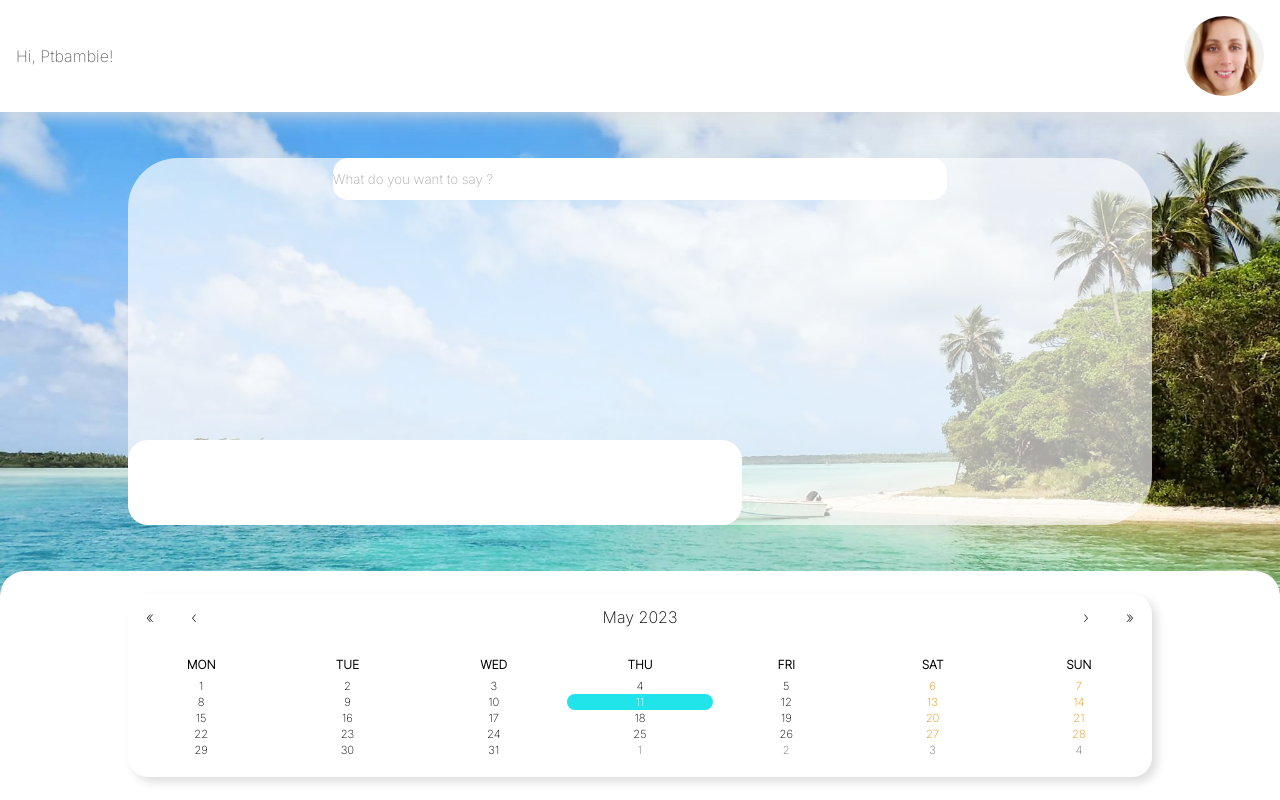
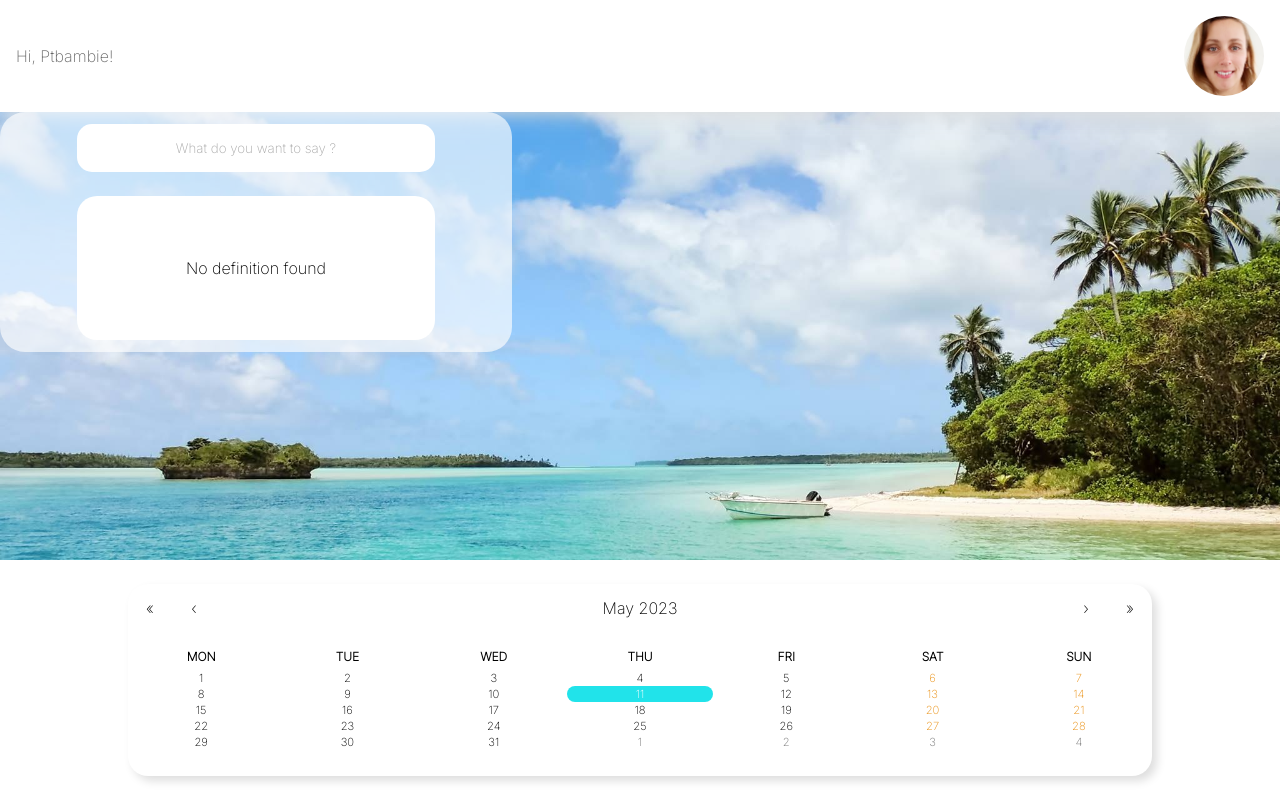
Before and after one commit to justroxanne/tripplanner, a React (Vite) app: page / in a window 1280 px wide. Built offline with nearby package versions, Linux system fonts and the light colour scheme; a web font is replaced by a local one.

Commit message:
dictionnary done

```diff
--- a/src/Front/Components/Dictionnary.css
+++ b/src/Front/Components/Dictionnary.css
@@ -1,35 +1,29 @@
-.dictionnary-container {
-  width: 100%;
-  height: 60%;
+.dictionnary {
+  width: 40%;
+  height: 30%;
   display: flex;
+  flex-direction: column;
+  justify-content: space-evenly;
+  text-align: center;
+  background-color: rgba(255, 255, 255, 65%);
+  border-radius: 25px;
 }
 
-.dictionnary {
-  width: 80%;
-  height: 80%;
-  display: flex;
-  flex-direction: column;
-  justify-content: center;
-  text-align: center;
-  margin: auto;
-  background-color: rgba(255, 255, 255, 65%);
-  border-radius: 50px;
+.dictionnary-form {
+  width: 70%;
+  height: 20%;
   margin: auto;
 }
 
-.dictionnary-form {
+input {
+  height: 100%;
   width: 100%;
-  height: 100%;
-}
-
-input {
-  height: 15%;
-  width: 60%;
   border-radius: 15px;
   background-color: white;
   border: none;
   color: #666666;
   font-family: var(--main-font);
+  text-align: center;
 }
 
 input:focus {
@@ -41,8 +35,12 @@ input:focus {
 }
 
 .result {
-  height: 30%;
-  width: 60%;
+  height: 60%;
+  width: 70%;
   background-color: white;
   border-radius: 20px;
+  margin: auto;
+  display: flex;
+  justify-content: center;
+  align-items: center;
 }
--- a/src/Front/Components/Dictionnary.jsx
+++ b/src/Front/Components/Dictionnary.jsx
@@ -4,20 +4,22 @@ import './Dictionnary.css';
 
 const Dictionnary = () => {
   const [search, setSearch] = useState('');
-  const [research, setResearch] = useState([]);
+  const [research, setResearch] = useState({});
 
   const submit = (e) => {
     e.preventDefault();
     axios
       .get(`https://api.dictionaryapi.dev/api/v2/entries/en/${search}`)
-      .then((res) => setResearch(res.data));
-    console.log(res.data);
+      .then((res) => setResearch(res.data[0]))
+      .catch((error) => {
+        console.log(error);
+        setResearch({});
+      });
   };
 
   return (
-    <div className='dictionnary-container'>
     <div className='dictionnary'>
-        <form className='dictionnary-form'>
+      <form className='dictionnary-form' onSubmit={submit}>
         <input
           className='input'
           type='text'
@@ -25,11 +27,13 @@ const Dictionnary = () => {
           onChange={(e) => {
             setSearch(e.target.value);
           }}
-            onSubmit={submit}
           placeholder='What do you want to say ?'
         />
       </form>
-        <div className='result'>{research.word}</div>
+      <div className='result'>
+        {research.meanings
+          ? research.meanings[0].definitions[0].definition
+          : 'No definition found'}
       </div>
     </div>
   );
--- a/src/Front/Components/Footer.css
+++ b/src/Front/Components/Footer.css
@@ -5,8 +5,7 @@ footer {
   justify-content: center;
   align-items: center;
   bottom: 0;
-  position: relative;
-  border-radius: 25px 25px 0 0;
+  position: fixed;
   background-color: white;
 }
 
```
Lines whose indentation alone changed are shown as unchanged.
